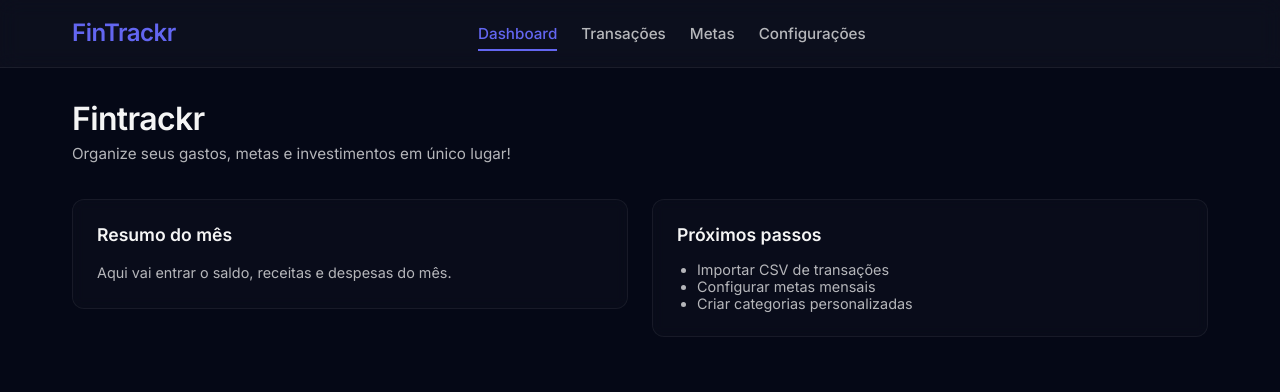
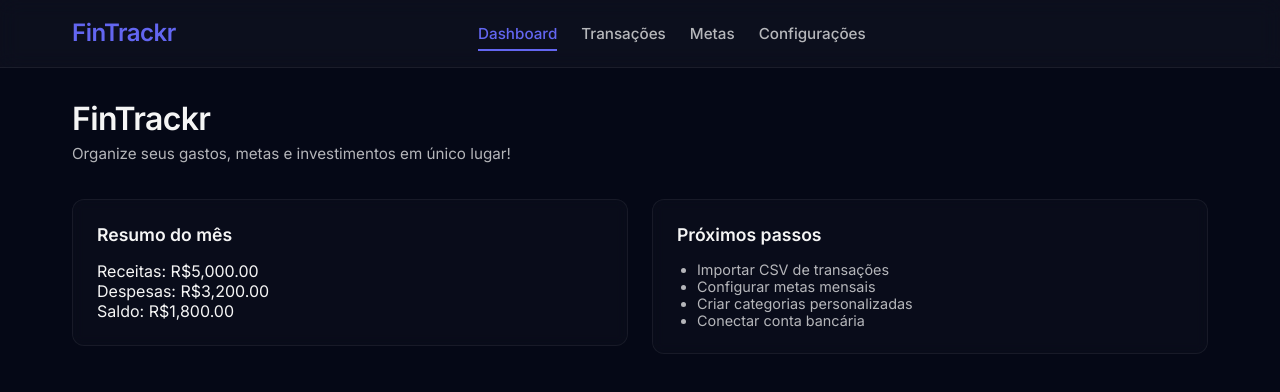
Before and after one commit to Leonardo062908/fintrackr-web, an Angular app: page /dashboard in a window 1280 px wide. Shown: the top 392 px of the page. Built offline with nearby package versions, Linux system fonts and the light colour scheme.

Commit message:
fix: -  = **Async Pipe** (subscreve Observable e renderiza valor) -  = Cria variável local com o valor -  = Renderiza só se tiver valor -  = Loop sobre array -  = Pipe para formatar moeda -  = Binding de classe condicional

```diff
--- a/src/app/features/dashboard/dashboard.component.html
+++ b/src/app/features/dashboard/dashboard.component.html
@@ -1,19 +1,42 @@
 <section class="dashboard">
   <app-ft-page-header
-    title="Fintrackr"
+    title="FinTrackr"
     subtitle="Organize seus gastos, metas e investimentos em único lugar!"
   >
   </app-ft-page-header>
 
   <div class="dashboard-grid">
     <app-ft-card title="Resumo do mês">
-      <p>Aqui vai entrar o saldo, receitas e despesas do mês.</p>
+      <ng-container *ngIf="monthlySummary$ | async as summary">
+        <div class="summary-item">
+          <span class="summary-label">Receitas: </span>
+          <span class="summary-value income">{{
+            summary.totalIncome | currency: "BRL"
+          }}</span>
+        </div>
+        <div class="summary-item">
+          <span class="summary-label">Despesas: </span>
+          <span class="summary-value expense">{{
+            summary.totalExpenses | currency: "BRL"
+          }}</span>
+        </div>
+        <div class="summary-item">
+          <span class="summary-label">Saldo: </span>
+          <span
+            class="summary-value"
+            [class.positive]="summary.balance >= 0"
+            [class.negative]="summary.balance < 0"
+          >
+            {{ summary.balance | currency: "BRL" }}
+          </span>
+        </div>
+      </ng-container>
+      <!-- Você pode adicionar um *else para mostrar "Carregando..." se quiser -->
     </app-ft-card>
+
     <app-ft-card title="Próximos passos">
-      <ul>
-        <li>Importar CSV de transações</li>
-        <li>Configurar metas mensais</li>
-        <li>Criar categorias personalizadas</li>
+      <ul *ngIf="nextActions$ | async as actions">
+        <li *ngFor="let action of actions">{{ action }}</li>
       </ul>
     </app-ft-card>
   </div>
```
